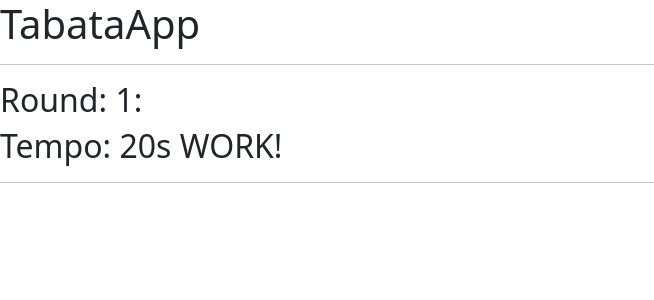
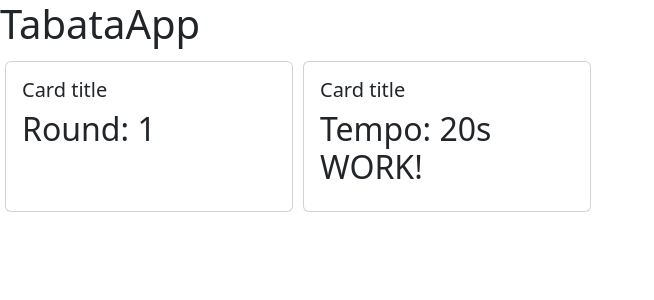
Before and after one commit to eduardobio6/angular-aula-02-09, an Angular app: page / in a window 1280 px wide. Shown: the top 300 px of the page, without its empty margins (0-654 px from the left). Built offline with nearby package versions, Linux system fonts and the light colour scheme.

Commit message:
1 file modified

```diff
--- a/src/app/app.component.html
+++ b/src/app/app.component.html
@@ -1,11 +1,20 @@
 <h1>{{ name }}</h1>
-
-<hr />
+<div class="tabata">
+  <div id="tabataCards">
+    <div class="card" style="width: 18rem;">
+      <div class="card-body">
+        <h5 class="card-title">Card title</h5>
         <h2>
-  Round: {{ getRound() }}:
-  <span *ngIf="getRound() == 0">PREPARE-SE!</span>
+          Round: {{ getRound() }}
           <span *ngIf="getRound() >= 9">{{ getZero() }}TERMINOU!</span>
         </h2>
+      </div>
+    </div>
+
+    <div class="card" style="width: 18rem;">
+      <div class="card-body">
+        <h5 class="card-title">Card title</h5>
+        <h2><span *ngIf="getRound() == 0">PREPARE-SE!</span></h2>
 
         <span *ngIf="getRound() >= 1">
           <h2>
@@ -14,4 +23,22 @@
             <span *ngIf="getSegundos() >= 11">WORK!</span>
           </h2>
         </span>
-<hr />
+      </div>
+    </div>
+  </div>
+</div>
+<style>
+
+  .tabataTimers{
+      background-color: purple;
+      padding: 50px;
+    }
+
+    #tabataCards{
+      display: flex;
+      flex-direction: row;
+    }
+    .card{
+      margin: 5px;
+    }
+</style>
```
Lines whose indentation alone changed are shown as unchanged.
